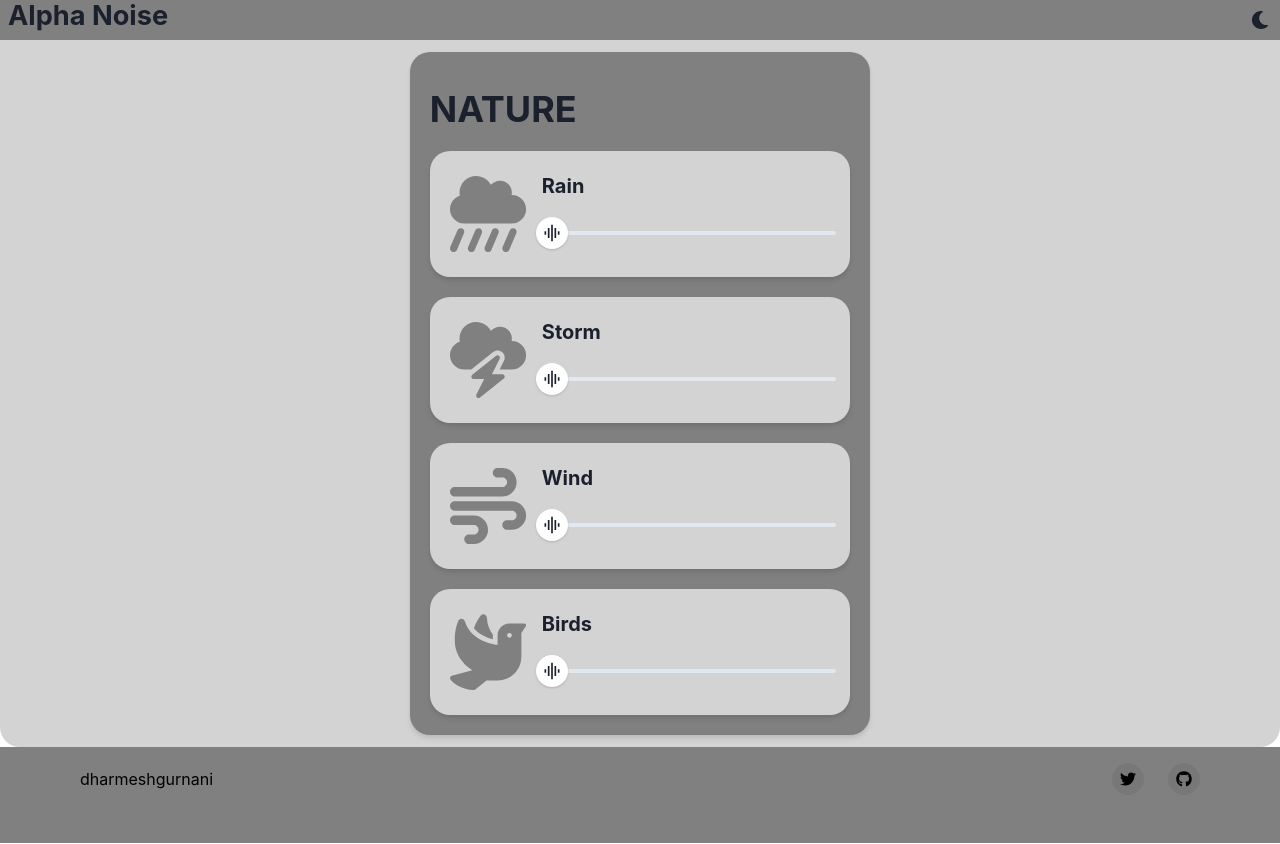
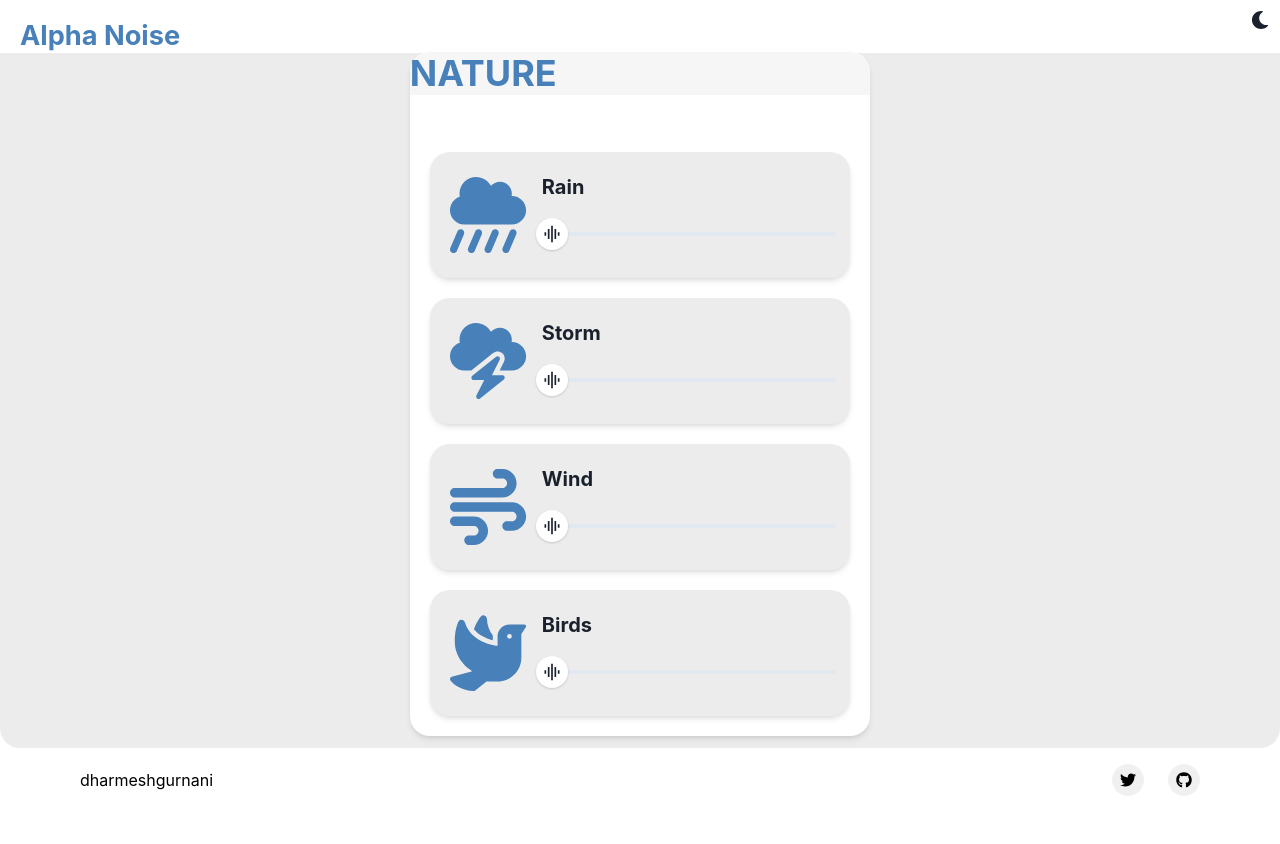
Before and after one commit to dharmeshgurnani/AlphaNoise, a React (Create React App) app: page / in a window 1280 px wide. Built offline with nearby package versions, Linux system fonts and the light colour scheme.

Commit message:
feat-lightning theme

```diff
--- a/src/ColorModeSwitcher.tsx
+++ b/src/ColorModeSwitcher.tsx
@@ -17,7 +17,7 @@ export const ColorModeSwitcher: React.FC<ColorModeSwitcherProps> = (props) => {
   const { toggleColorMode } = useColorMode();
   const text = useColorModeValue("dark", "light");
   const SwitchIcon = useColorModeValue(FaMoon, FaSun);
-  setThemeColor(useColorModeValue("gray", "#29293e"));
+  setThemeColor(useColorModeValue("white", "#29293e"));
   return (
     <IconButton
       size="md"
--- a/src/Style/theme.tsx
+++ b/src/Style/theme.tsx
@@ -7,6 +7,12 @@ const theme = extendTheme({
       100: "#16161a",
       200: "#29293e",
       300: "#7f5af0",
+    },
+    light: {
+      100: "#ececec",
+      200: "#f6f6f6",
+      300: "#ffffff",
+      400: "#4880b9",
     }
   },
   styles: {
--- a/src/components/Footer.tsx
+++ b/src/components/Footer.tsx
@@ -44,7 +44,7 @@ const SocialButton = ({
 export default function Footer() {
     return (
       <Box
-      bg={useColorModeValue('gray', 'dark.200')}
+      bg={useColorModeValue('light.300', 'dark.200')}
       color={useColorModeValue('black', 'black')} h="12vh">
       <Container
           as={Stack}
--- a/src/components/Header.tsx
+++ b/src/components/Header.tsx
@@ -6,15 +6,17 @@ export default function Header() {
         <Box position="fixed" top={0}>
             <Grid display={'none'}>TODO: add status bar</Grid>
             <Grid
-                bg={useColorModeValue('gray', 'dark.200')}
+                bg={useColorModeValue('light.300', 'dark.200')}
                 position={'sticky'}
                 top={0}
                 templateColumns='repeat(2, 1fr)'>
                 <GridItem w='60vw' justifySelf="flex-start">
                     <Heading
+                        color={useColorModeValue("light.400","")}
                         fontSize={'1.7rem'}
                         textAlign={['left']}
-                        pl={2}>
+                        pl={5}
+                        pt={5}>
                         Alpha Noise
                     </Heading>
                 </GridItem>
--- a/src/components/Main.tsx
+++ b/src/components/Main.tsx
@@ -3,7 +3,7 @@ import { Box,useColorModeValue } from "@chakra-ui/react"
 import { NoiseGenerator } from "./NoiseGenerator"
 
 export const Main = () => (
-    <Box textAlign="center" bg={useColorModeValue('lightgray','dark.100')} borderRadius='20px' pt={10} fontSize="xl">
+    <Box textAlign="center" bg={useColorModeValue('light.100','dark.100')} borderRadius='20px' pt={10} fontSize="xl">
       <NoiseGenerator/>
     </Box>
 );
--- a/src/components/NoiseCartridge.tsx
+++ b/src/components/NoiseCartridge.tsx
@@ -35,7 +35,7 @@ export const NoiseCartridge : React.FC<NoiseCartridgeProps> = ({ NoiseName, Nois
     };
 
     return (
-        <Box p={5} shadow='md' mt={5} bg={useColorModeValue('lightgray','dark.100')} borderWidth='0px' borderRadius='20px'>
+        <Box p={5} shadow='md' mt={5} bg={useColorModeValue('light.100','dark.100')} borderWidth='0px' borderRadius='20px'>
             <Grid
                 templateAreas={`
                   "logo text"
@@ -44,7 +44,7 @@ export const NoiseCartridge : React.FC<NoiseCartridgeProps> = ({ NoiseName, Nois
                 gridTemplateColumns={'20% 80%'}
                 gap='4'
                 fontWeight='bold'>
-                <GridItem area={'logo'} color={useColorModeValue('gray','dark.200')} >
+                <GridItem area={'logo'} color={useColorModeValue('light.400','dark.200')} >
                     <FontAwesomeIcon icon={NoiseLogo} className="NoiseLogo" />
                 </GridItem>
                 <GridItem area={'text'}>
--- a/src/components/NoiseGenerator.tsx
+++ b/src/components/NoiseGenerator.tsx
@@ -13,8 +13,30 @@ export const NoiseGenerator = () => (
       <Grid p={3} justifyContent="center" borderRadius='20px'>
         <VStack spacing={8} maxW={720}>
           {/* NATURE */}
-          <Box p={5} shadow='md' bg={useColorModeValue('gray','dark.200')} borderWidth='0px' borderRadius='20px'>
-            <Heading textAlign={['left']} mt={4} >NATURE</Heading>
+          <Box
+            p={5}
+            paddingTop={20}
+            shadow='md'
+            bg={useColorModeValue('light.300','dark.200')}
+            borderWidth='0px'
+            borderRadius='20px'
+            position="relative"
+            >
+            <Box bg={useColorModeValue("light.200","")}
+              position="absolute"
+              w={"100%"}
+              top={0}
+              left={0}
+              borderTopLeftRadius={"20px"}
+              borderTopRightRadius={"20px"}
+            >
+              <Heading
+                color={useColorModeValue("light.400","")}
+                textAlign={['left']}
+                mt={0}>
+                  NATURE
+              </Heading>
+            </Box>
             <NoiseCartridge NoiseName='Rain' NoiseLogo={faCloudShowersHeavy} NoiseAudio={rainPath} />
             <NoiseCartridge NoiseName='Storm' NoiseLogo={faThunderstorm} NoiseAudio={stormPath} />
             <NoiseCartridge NoiseName='Wind' NoiseLogo={faWind} NoiseAudio={windPath} />
```
